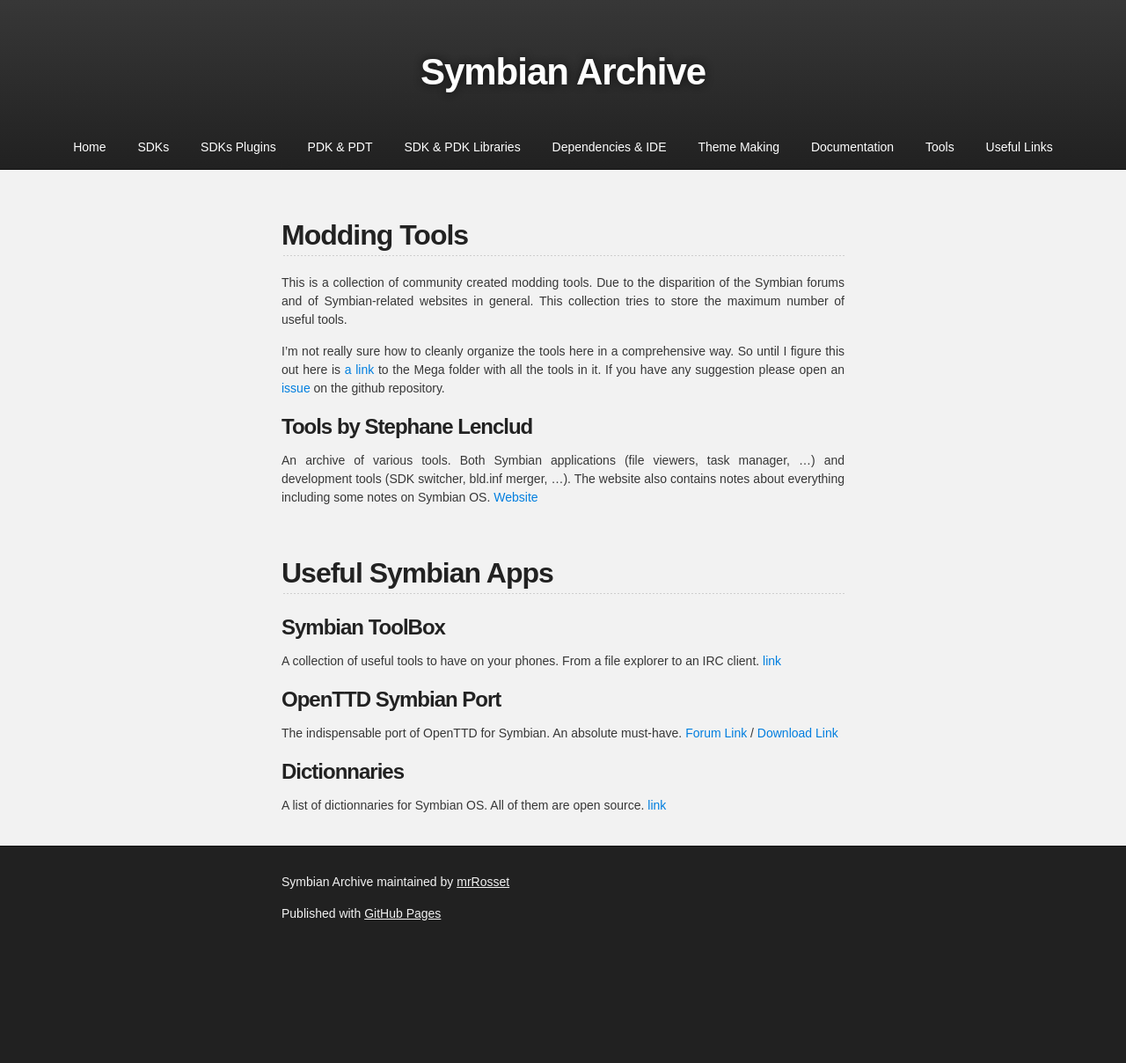
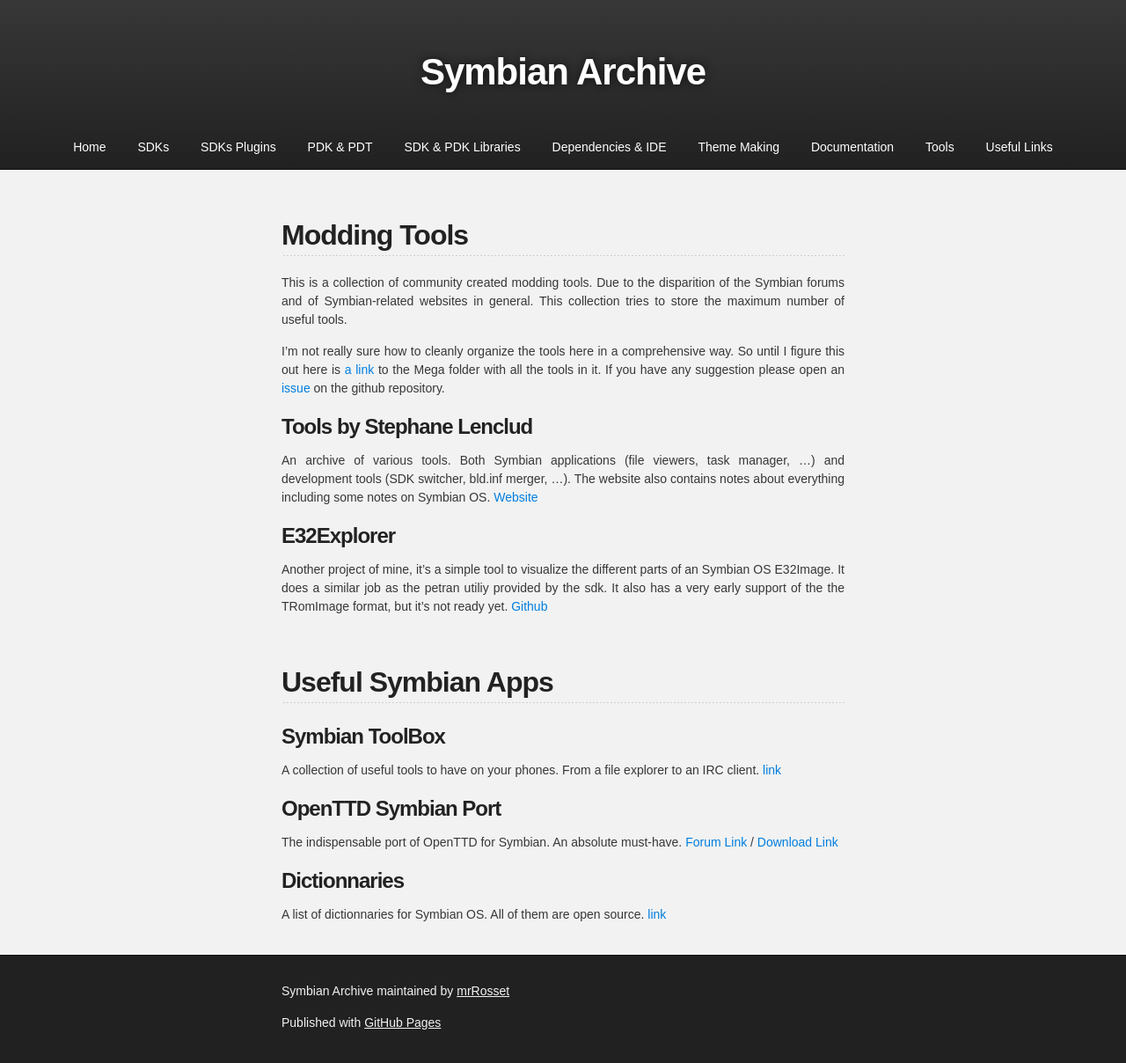
Before and after one commit to mrRosset/Symbian-Archive, a Jekyll site: the page built from Tools.md, in a window 1280 px wide. Shown: the whole page at 88% size. Built offline with Jekyll 4.4.1, drawn with Linux system fonts in a browser that asks for light colours; our own code applies the rules of GitHub Pages for plain Markdown files; the repository's description, which GitHub fills in, is left out; before the commit the page ends 1084 px from its top, so only the background shows below that.

Commit message:
Add E32Explorer to Tools

```diff
--- a/Tools.md
+++ b/Tools.md
@@ -7,6 +7,10 @@ I'm not really sure how to cleanly organize the tools here in a comprehensive wa
 ### Tools by Stephane Lenclud
 
 An archive of various tools. Both Symbian applications (file viewers, task manager, ...) and development tools (SDK switcher, bld.inf merger, ...). The website also contains notes about everything including some notes on Symbian OS. [Website](http://slion.net/view/Dev)
+
+### E32Explorer
+
+Another project of mine, it's a simple tool to visualize the different parts of an Symbian OS E32Image. It does a similar job as the petran utiliy provided by the sdk. It also has a very early support of the the TRomImage format, but it's not ready yet. [Github](https://github.com/mrRosset/E32Explorer)
 
 <br>
 
```
